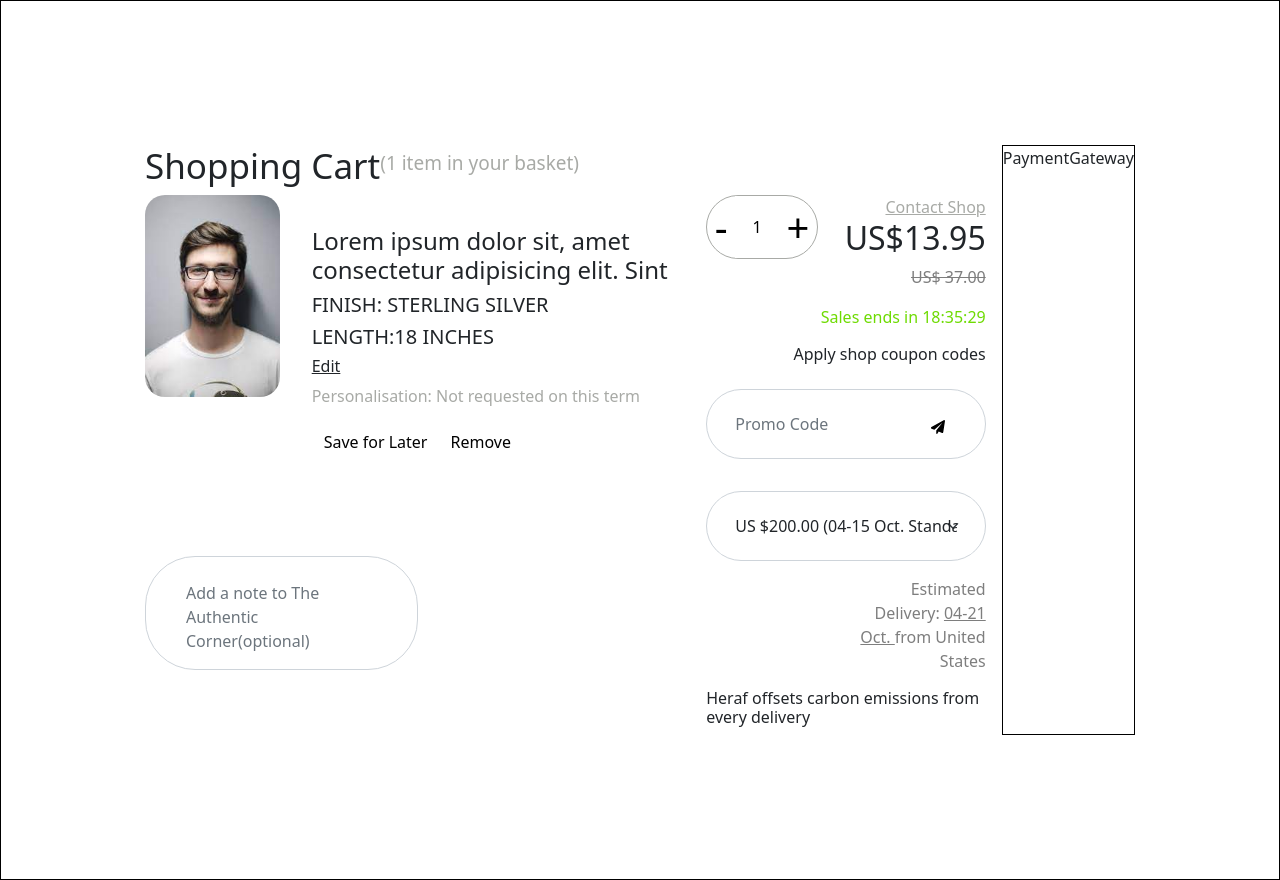
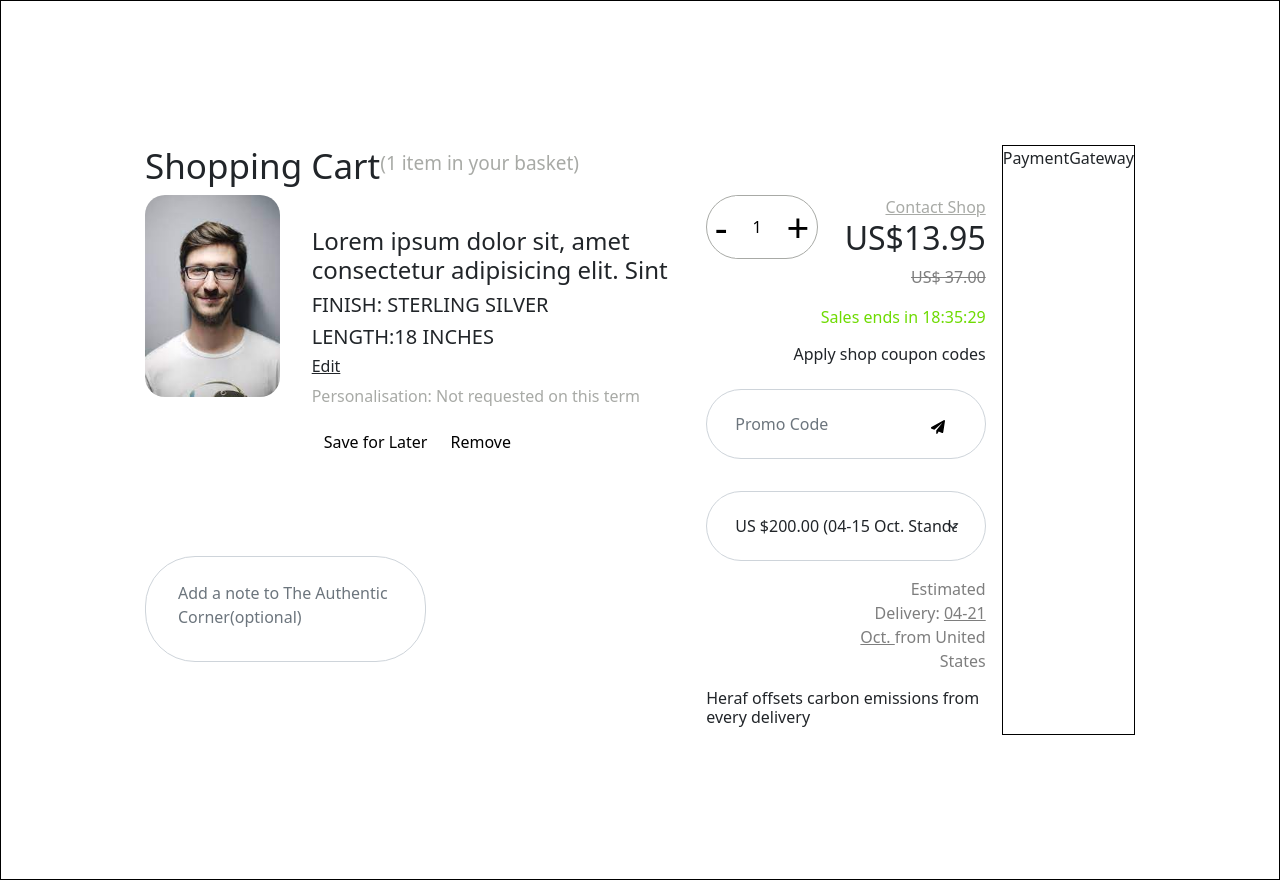
Before and after one commit to Animesh-weavers/heraf, a React (Create React App) app: page / in a window 1280 px wide. Built offline with nearby package versions, Linux system fonts and the light colour scheme.

Commit message:
add width in text area

```diff
--- a/src/Components/Payment_Page/ShoppingCart/ShoppingCart.css
+++ b/src/Components/Payment_Page/ShoppingCart/ShoppingCart.css
@@ -53,9 +53,10 @@ img {
 }
 .textarea .form-control {
   border-radius: 50px;
-  padding: 1.5rem 2.5rem 2.5rem 2.5rem;
+  padding: 1.5rem 2rem 2rem 2rem;
   overflow: hidden;
   resize: none;
+  width: 103%;
 }
 .textarea .form-control:focus {
   box-shadow: none;
```
